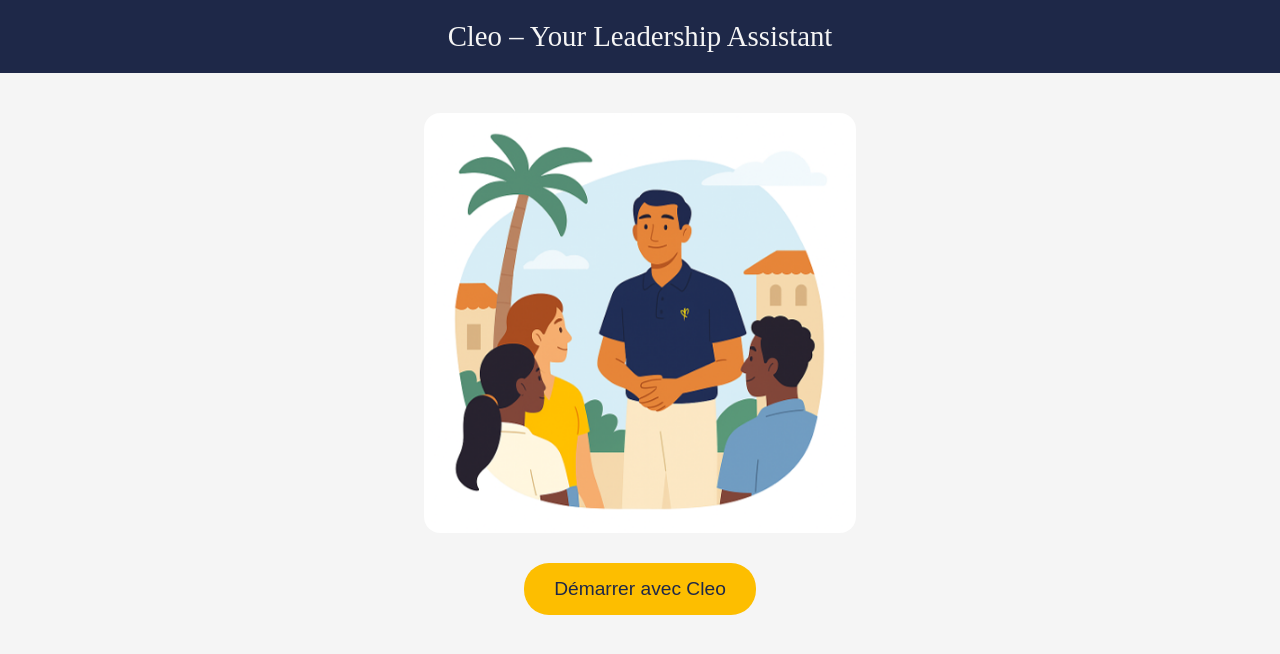
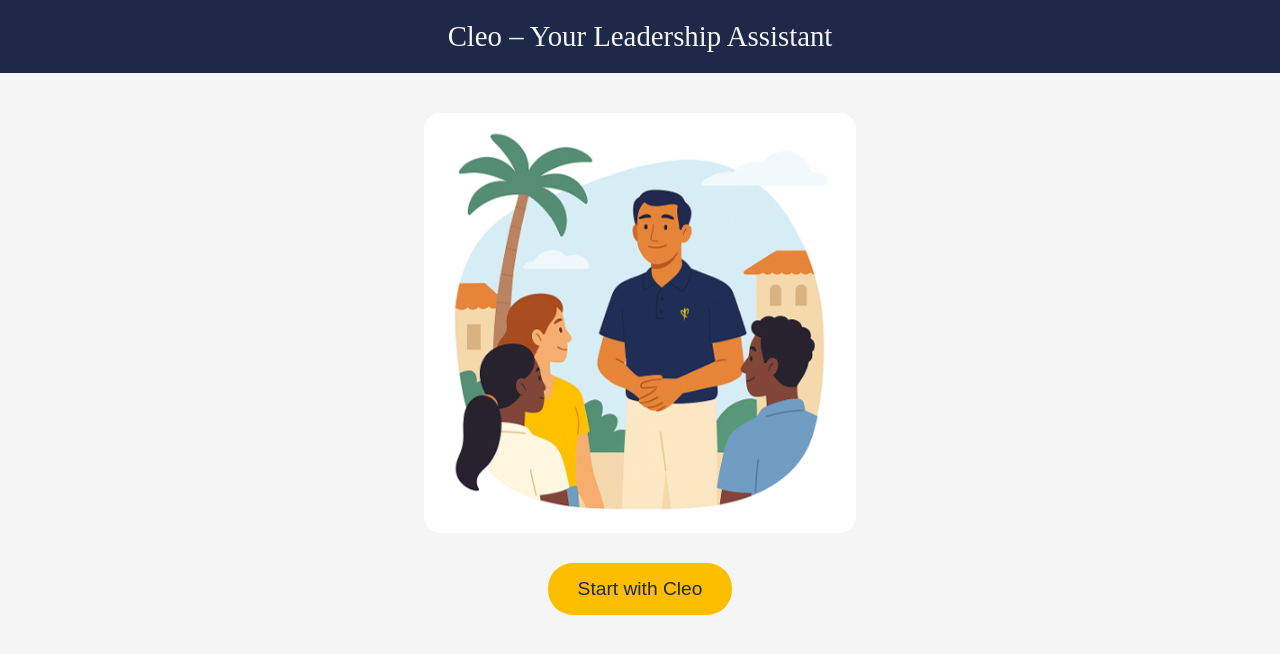
Before and after one commit to Cynchy/CleoAssistant, a plain HTML site: page index.html in a window 1280 px wide. Drawn offline with Linux system fonts and the light colour scheme.

Commit message:
Add files via upload

```diff
--- a/index.html
+++ b/index.html
@@ -129,7 +129,7 @@
   <div class="welcome" id="welcome">
     <div class="welcome-content">
       <img src="A_flat-style_digital_illustration_depicts_a_leader.png" alt="Accueil Cleo">
-      <button class="start-button" onclick="startChat()">Démarrer avec Cleo</button>
+      <button class="start-button" onclick="startChat()">Start with Cleo</button>
     </div>
   </div>
 
```
